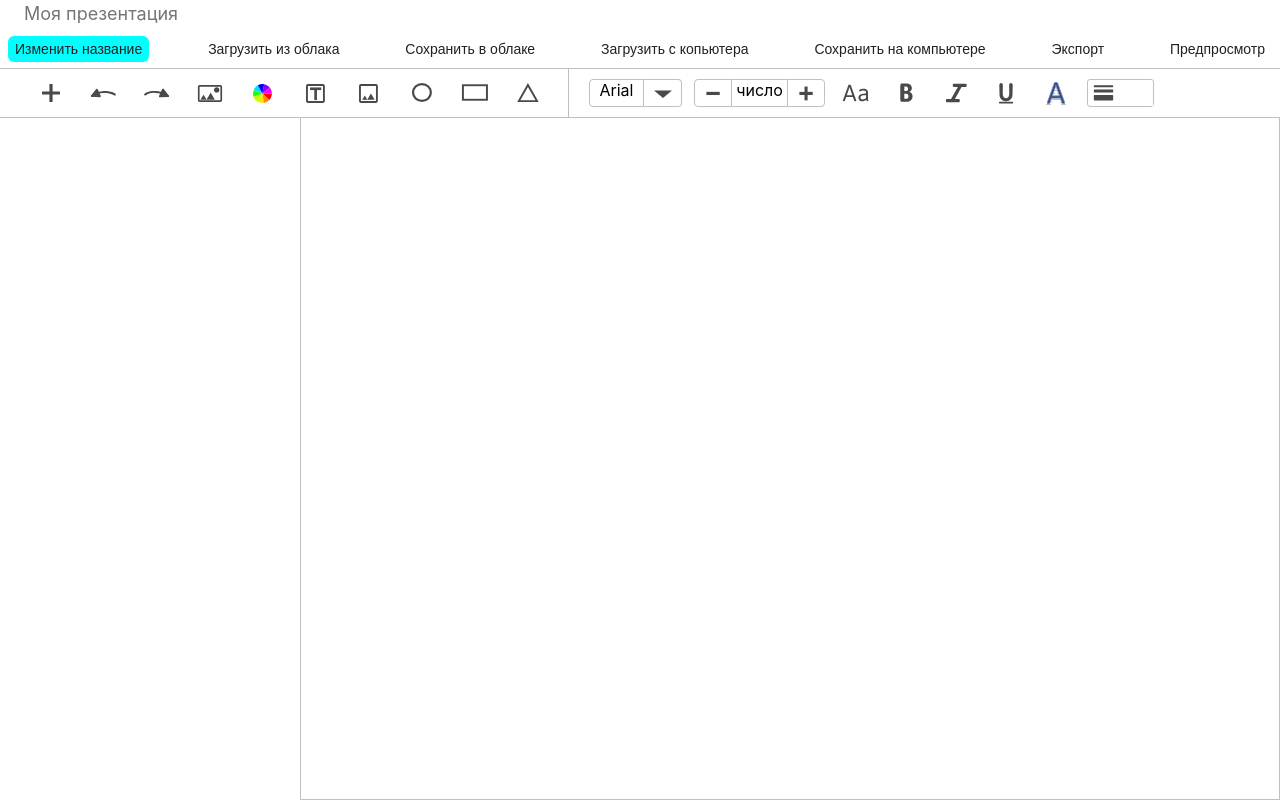
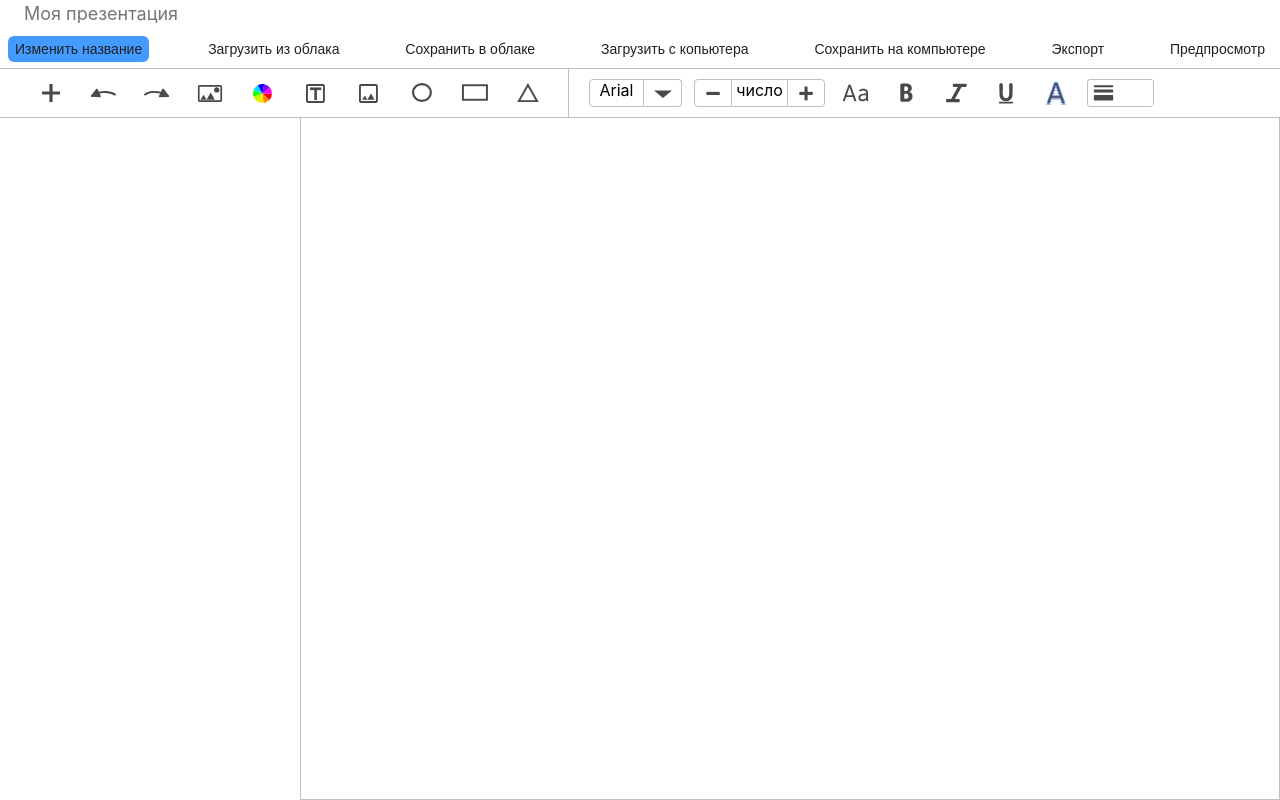
Before and after one commit to mrol1114/presentation-maker, a React (Create React App) app: page / in a window 1280 px wide. In both pictures the pointer is over the button "Изменить название". Built offline with nearby package versions, Linux system fonts and the light colour scheme.

Commit message:
добавил цвет при нажатии и поменял цвета на синие

```diff
--- a/src/components/controlPanel/components/styles/button.module.css
+++ b/src/components/controlPanel/components/styles/button.module.css
@@ -13,5 +13,11 @@
 
 .button:hover
 {
-    background-color: aqua;
+    background-color: #439AFF;
+
 }
+
+.button:active
+{
+    background-color: #5117F2;
+}
--- a/src/components/controlPanel/components/styles/presentation-name.module.css
+++ b/src/components/controlPanel/components/styles/presentation-name.module.css
@@ -18,5 +18,5 @@
 
 .presentation-name:hover
 {
-    background-color:rgb(74, 227, 32);
+    background-color:#439AFF;
 }
```
